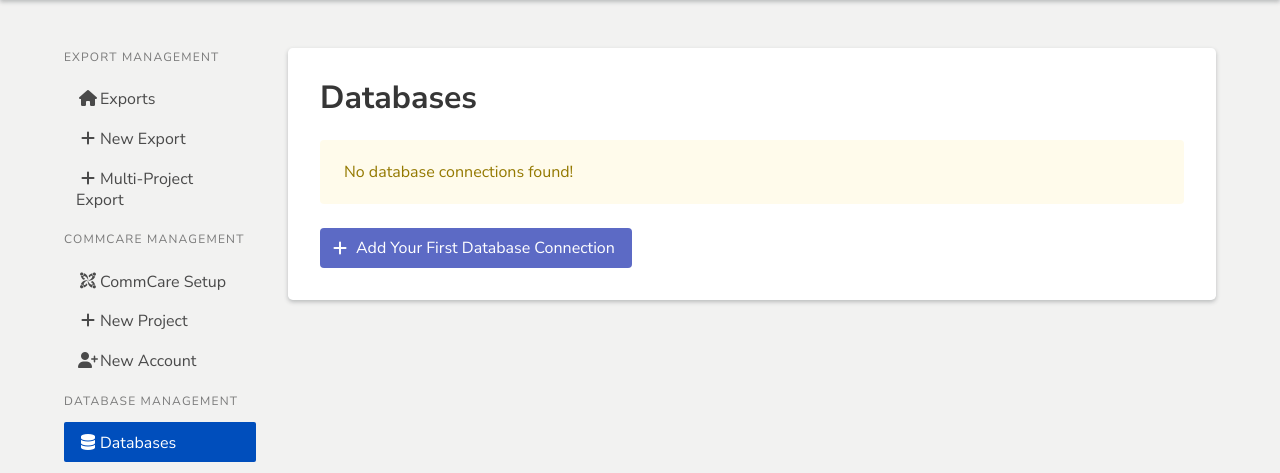
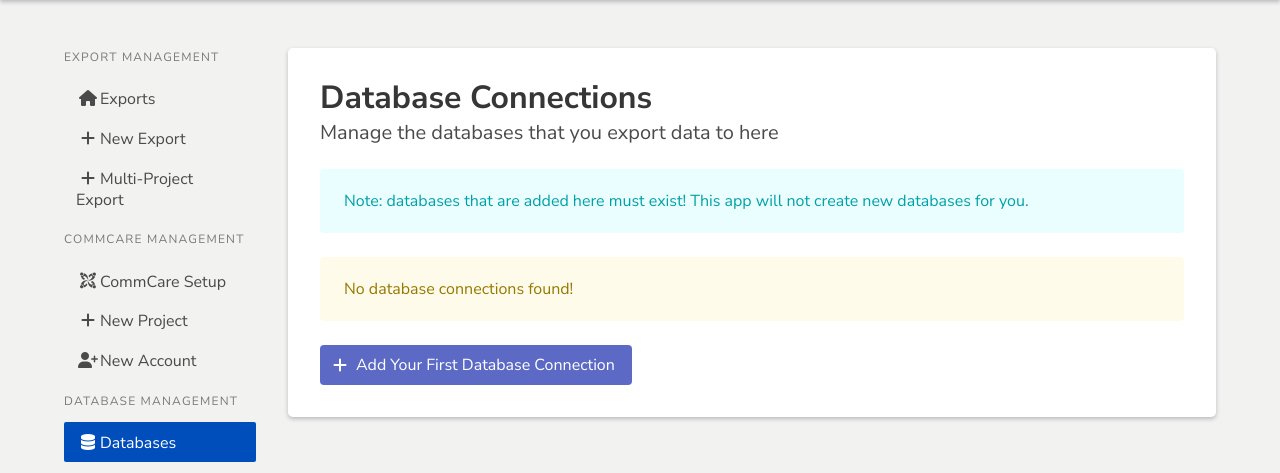
Before and after one commit to dimagi/commcare-sync, a Django app: page /exports/databases/ in a window 1280 px wide. Shown: the part 52-525 px from the top of the page. Run offline with Django 3.2, Linux system fonts and the light colour scheme; the visitor is signed in with stand-in values (Sample User, id 1); data that the repository does not hold is empty; parts of the project's set-up code (start-up, migrations or seed data) failed here and were passed over; some libraries are stand-ins or nearby versions.

Commit message:
improve UX

```diff
--- a/templates/exports/databases.html
+++ b/templates/exports/databases.html
@@ -3,13 +3,17 @@
 {% load exports_tags %}
 {% load humanize %}
 <section class="section app-card">
-  <h1 class="title">Databases</h1>
+  <h1 class="title">Database Connections</h1>
+  <h2 class="subtitle">Manage the databases that you export data to here</h2>
+  <p class="notification is-info is-light">
+    Note: databases that are added here must exist! This app will not create new databases for you.
+  </p>
 {% if databases.exists %}
   <a class="button is-primary is-rounded is-small is-outlined" href="{% url 'exports:create_database' %}">
     <span class="icon">
       <i class="fa fa-plus"></i>
     </span>
-    <span>New Database</span>
+    <span>New Database Connection</span>
   </a>
   <table class="table is-striped is-fullwidth">
     <thead>
```
